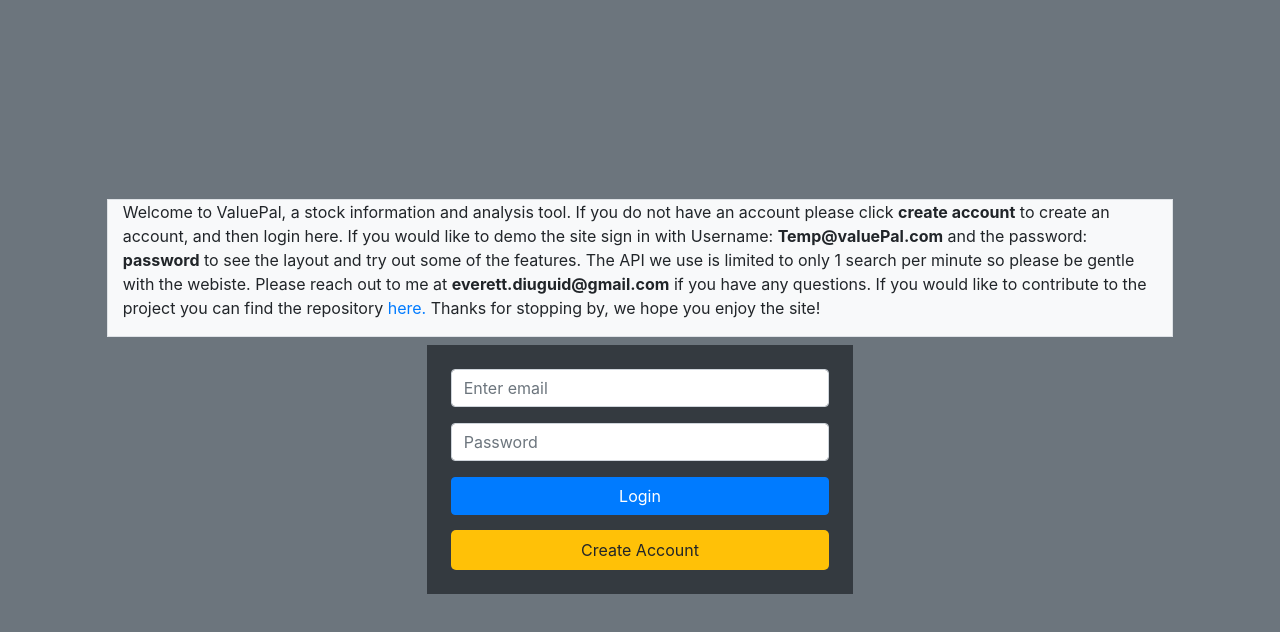
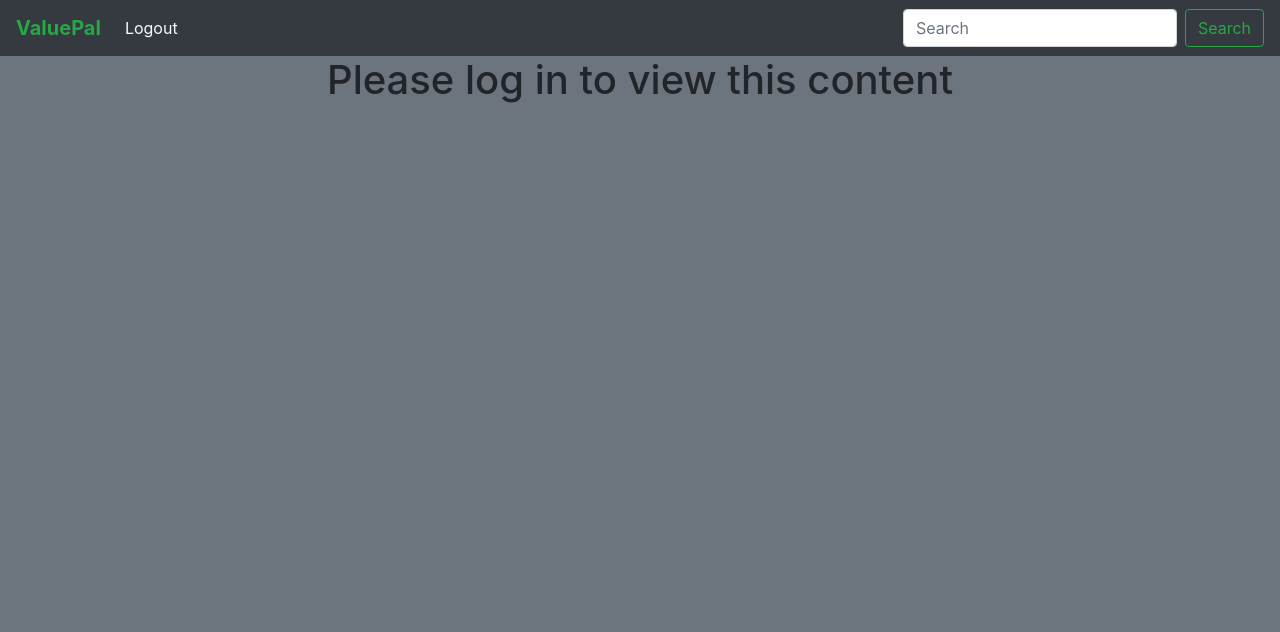
Before and after one commit to diuguide/valuePal, a React (Create React App) app in the folder client/: page / in a window 1280 px wide. Shown: the top 632 px of the page. Built offline with nearby package versions, Linux system fonts and the light colour scheme; no server answers.

Commit message:
cleaned up App to point only to main

```diff
--- a/client/src/App.js
+++ b/client/src/App.js
@@ -1,7 +1,5 @@
 import React from "react";
 import { BrowserRouter as Router, Switch, Route } from "react-router-dom";
-import SignIn from "./components/Auth/SignIn";
-import SignUp from "./components/Auth/SignUp";
 import Main from "./components/Main";
 import "./scss/App.scss";
 
@@ -9,9 +7,7 @@
   return (
     <Router>
       <Switch>
-        <Route exact path="/" component={SignIn} />
-        <Route exact path="/SignUp" component={SignUp} />
-        <Route exact path="/Main" component={Main} />
+        <Route exact path="/" component={Main} />
       </Switch>
     </Router>
   );
```
